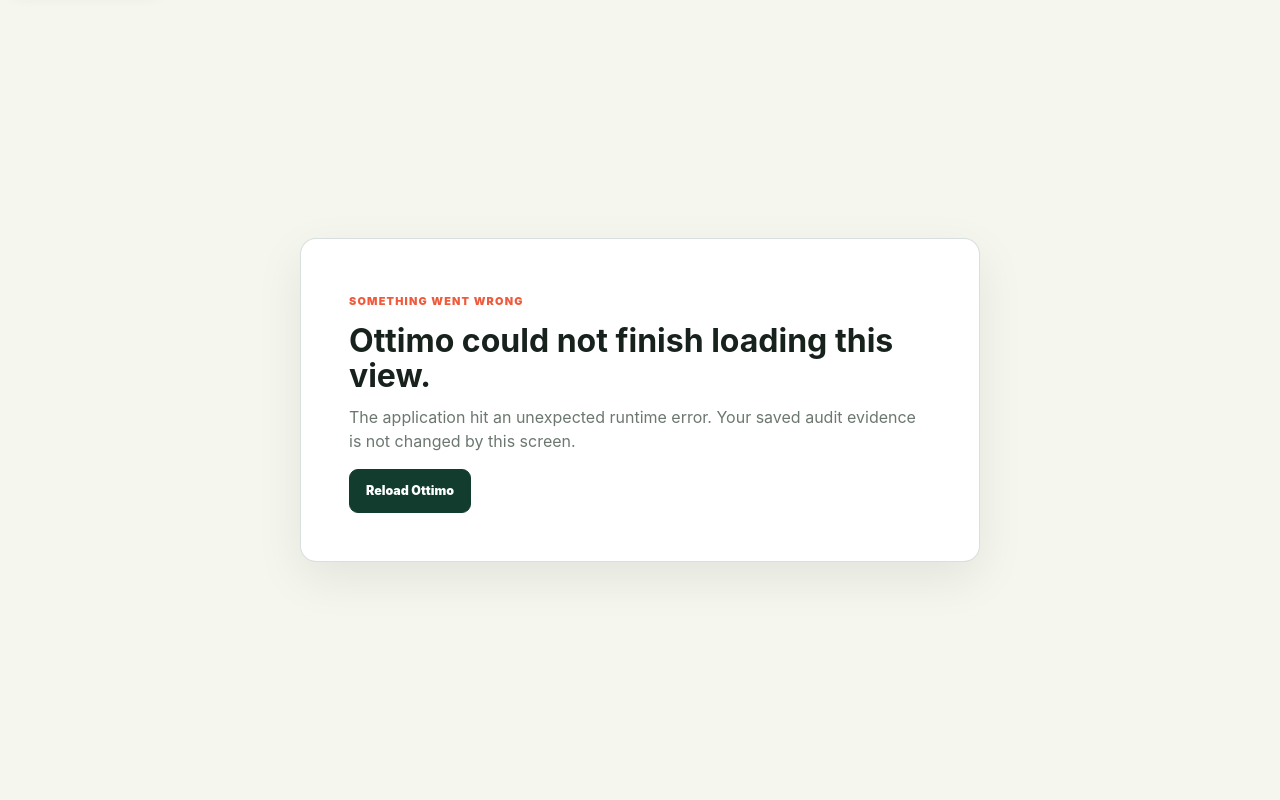
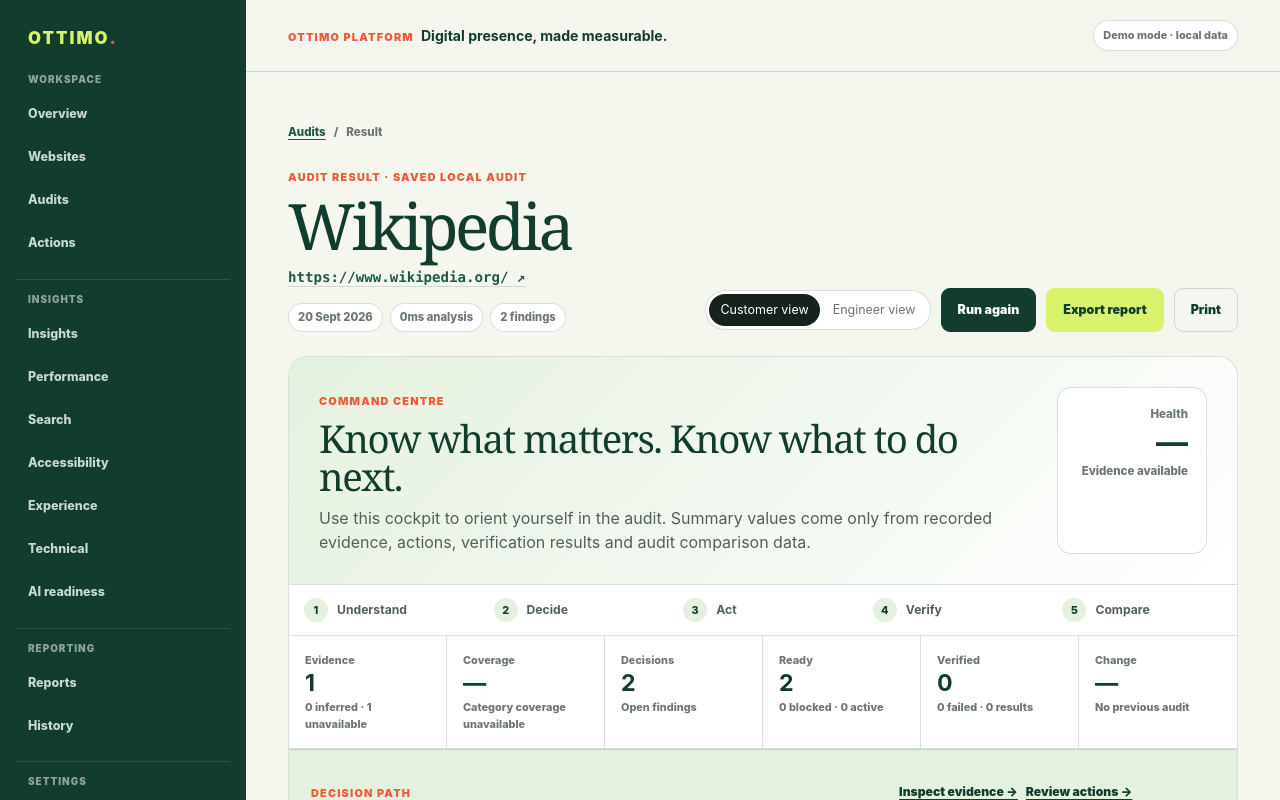
Before and after one commit to ottimosite/ottimo, a React (Vite) app: page /app/audits/audit-wikipedia in a window 1280 px wide. Shown: the top 800 px of the page. Built offline with nearby package versions, Linux system fonts and the light colour scheme.

Commit message:
fix: wire action builder to transparent priority model

```diff
--- a/src/audit-engine/actions.ts
+++ b/src/audit-engine/actions.ts
@@ -46,7 +46,7 @@ export function buildOptimizationActions(issues: AuditIssue[], options: { regres
       const confidence = issue.confidence ?? 'low'
       const effort = issue.effort
       const evidenceCount = issue.evidenceCount ?? (issue.evidence ? 1 : 0)
-      const priority = priorityFor(issue, impact, confidence, effort, evidenceCount)
+      const priority = prioritiseAction(issue, { regressionRisk: options.regressionRiskByIssueId?.[issue.id] })
       const priorityScore = priority.score
 
       return {
```
